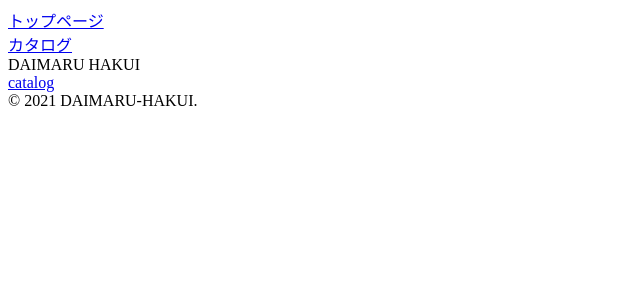
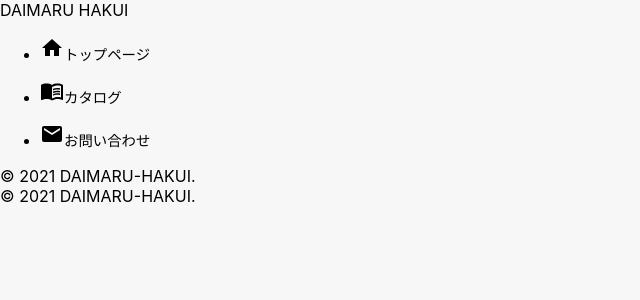
Before and after one commit to sukebon/01project, a Next.js app: page / in a window 1280 px wide. Shown: the top 300 px of the page, without its empty margins (0-640 px from the left). Built offline with nearby package versions, Linux system fonts and the light colour scheme.

Commit message:
material ui

```diff
--- a/next.config.js
+++ b/next.config.js
@@ -1,5 +1,8 @@
 /** @type {import('next').NextConfig} */
 module.exports = {
   reactStrictMode: true,
-  distDir: "build",
+  // distDir: "build",
+  experimental: {
+    optimizeFonts: true,
+  },
 };
--- a/package.json
+++ b/package.json
@@ -10,6 +10,8 @@
     "export": "next build & next export"
   },
   "dependencies": {
+    "@material-ui/core": "^4.12.3",
+    "@material-ui/icons": "^4.11.2",
     "axios": "^0.21.1",
     "next": "11.1.0",
     "node-sass": "5.0.0",
--- a/src/components/CatalogCard/CatalogCard.tsx
+++ b/src/components/CatalogCard/CatalogCard.tsx
@@ -21,11 +21,11 @@ const CatalogCard: React.FC<any> = ({ catalogs }) => {
                 </a>
               </Link>
             </div>
-            <div className={`p-2`}>
+            <div className={`p-2 text-sm`}>
               <div>
                 {catalog.title} <span className={`ml-2`}>{catalog.year}</span>
               </div>
-              <div>{catalog.maker}</div>
+              <div className={`mt-1`}>{catalog.maker}</div>
             </div>
           </div>
         </div>
--- a/src/components/Header/Header.module.scss
+++ b/src/components/Header/Header.module.scss
@@ -0,0 +1,6 @@
+.list {
+  li {
+    margin-top: 15px;
+    font-size: 0.9rem;
+  }
+}
--- a/src/components/Header/Header.tsx
+++ b/src/components/Header/Header.tsx
@@ -1,20 +1,41 @@
 import Link from "next/link";
 import React from "react";
+import Styles from "./Header.module.scss";
+import HomeIcon from "@material-ui/icons/Home";
+import MenuBookIcon from "@material-ui/icons/MenuBook";
+import LocalPostOfficeIcon from "@material-ui/icons/LocalPostOffice";
 
 const Header: React.FC = () => {
   return (
     <>
-      <div className="flex items-cente bg-white w-64 h-full relative">
+      <div className={`w-full bg-white shadow-md md:w-72 md:min-h-full `}>
         <div
-          className={`flex flex-col items-center justify-end w-64 h-screen fixed p-4`}
+          className={`flex items-center h-24 p-6 md:flex-col md:items-center md:h-screen md:fixed md:p-4 md:mt-12 md:w-72`}
         >
-          <div>
-            <Link href="/">トップページ</Link>
-          </div>
-          <div>
-            <Link href="/catalog">カタログ</Link>
-          </div>
-          <div>DAIMARU HAKUI</div>
+          <div className={`text-2xl font-shinppori`}>DAIMARU HAKUI</div>
+          <nav className={`hidden md:block my-16`}>
+            <ul className={`${Styles.list}`}>
+              <li>
+                <HomeIcon className={`mb-1 mr-2`} />
+                <Link href="/">
+                  <a className={``}>トップページ</a>
+                </Link>
+              </li>
+              <li>
+                <MenuBookIcon className={`mb-1 mr-2`} />
+                <Link href="/catalog">
+                  <a>カタログ</a>
+                </Link>
+              </li>
+              <li>
+                <LocalPostOfficeIcon className={`mb-1 mr-2`} />
+                <Link href="/">
+                  <a>お問い合わせ</a>
+                </Link>
+              </li>
+            </ul>
+          </nav>
+          <div className={`hidden text-xs md:block`}>© 2021 DAIMARU-HAKUI.</div>
         </div>
       </div>
     </>
--- a/src/components/Layout.tsx
+++ b/src/components/Layout.tsx
@@ -6,11 +6,11 @@ const Layout: React.FC = (props) => {
   const { children } = props;
   return (
     <>
-      <div className="flex min-h-screen">
-        <header className={`shadow-md`}>
+      <div className="flex flex-col md:flex-row min-h-screen w-full">
+        <header className={``}>
           <Header />
         </header>
-        <main>
+        <main className={`min-h-screen w-full`}>
           {children}
           <Footer />
         </main>
--- a/src/pages/_app.tsx
+++ b/src/pages/_app.tsx
@@ -1,5 +1,5 @@
-// import "../styles/globals.css";
 import "tailwindcss/tailwind.css";
+import "../styles/globals.css";
 import type { AppProps } from "next/app";
 import Layout from "../components/Layout";
 
--- /dev/null
+++ b/src/pages/_document.tsx
@@ -0,0 +1,26 @@
+import Document, { Html, Head, Main, NextScript } from "next/document";
+
+class MyDocument extends Document {
+  render() {
+    return (
+      <Html lang="ja">
+        <Head>
+          <link
+            href="https://fonts.googleapis.com/css2?family=Shippori+Mincho&display=swap"
+            rel="stylesheet"
+          ></link>
+          <link
+            rel="stylesheet"
+            href="https://fonts.googleapis.com/css?family=Roboto:300,400,500,700&display=swap"
+          />
+        </Head>
+        <body>
+          <Main />
+          <NextScript />
+        </body>
+      </Html>
+    );
+  }
+}
+
+export default MyDocument;
--- a/src/pages/index.tsx
+++ b/src/pages/index.tsx
@@ -10,9 +10,6 @@ const Home: NextPage = () => {
         <meta name="description" content="Generated by create next app" />
         <link rel="icon" href="/favicon.ico" />
       </Head>
-      <Link href="/catalog">
-        <a>catalog</a>
-      </Link>
     </div>
   );
 };
--- a/src/styles/globals.css
+++ b/src/styles/globals.css
@@ -2,9 +2,10 @@ html,
 body {
   padding: 0;
   margin: 0;
-  font-family: -apple-system, BlinkMacSystemFont, Segoe UI, Roboto, Oxygen,
-    Ubuntu, Cantarell, Fira Sans, Droid Sans, Helvetica Neue, sans-serif;
-  background-color: #eceff1;
+  font-family: -apple-system, Shippori Mincho, BlinkMacSystemFont, Segoe UI,
+    Roboto, Oxygen, Ubuntu, Cantarell, Fira Sans, Droid Sans, Helvetica Neue,
+    sans-serif;
+  background-color: #f7f7f7;
 }
 
 a {
--- a/tailwind.config.js
+++ b/tailwind.config.js
@@ -5,7 +5,11 @@ module.exports = {
   ],
   darkMode: false, // or 'media' or 'class'
   theme: {
-    extend: {},
+    extend: {
+      fontFamily: {
+        shinppori: ["Shippori Mincho"],
+      },
+    },
   },
   variants: {
     extend: {},
```
Also changed, not shown: src/pages/catalog/index.tsx (+28 -8 lines), 1 other file (tests, documents, lock files or other folders).
